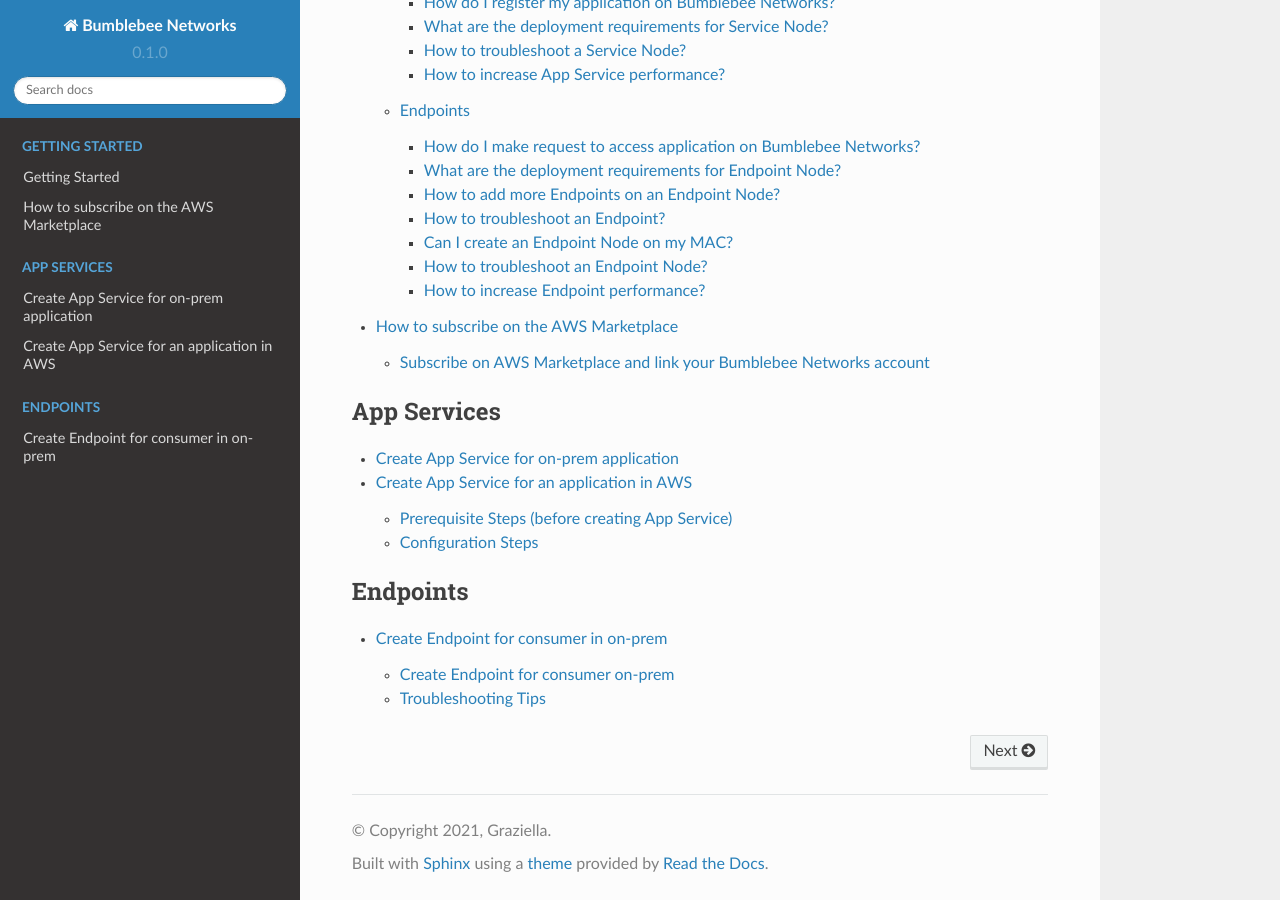
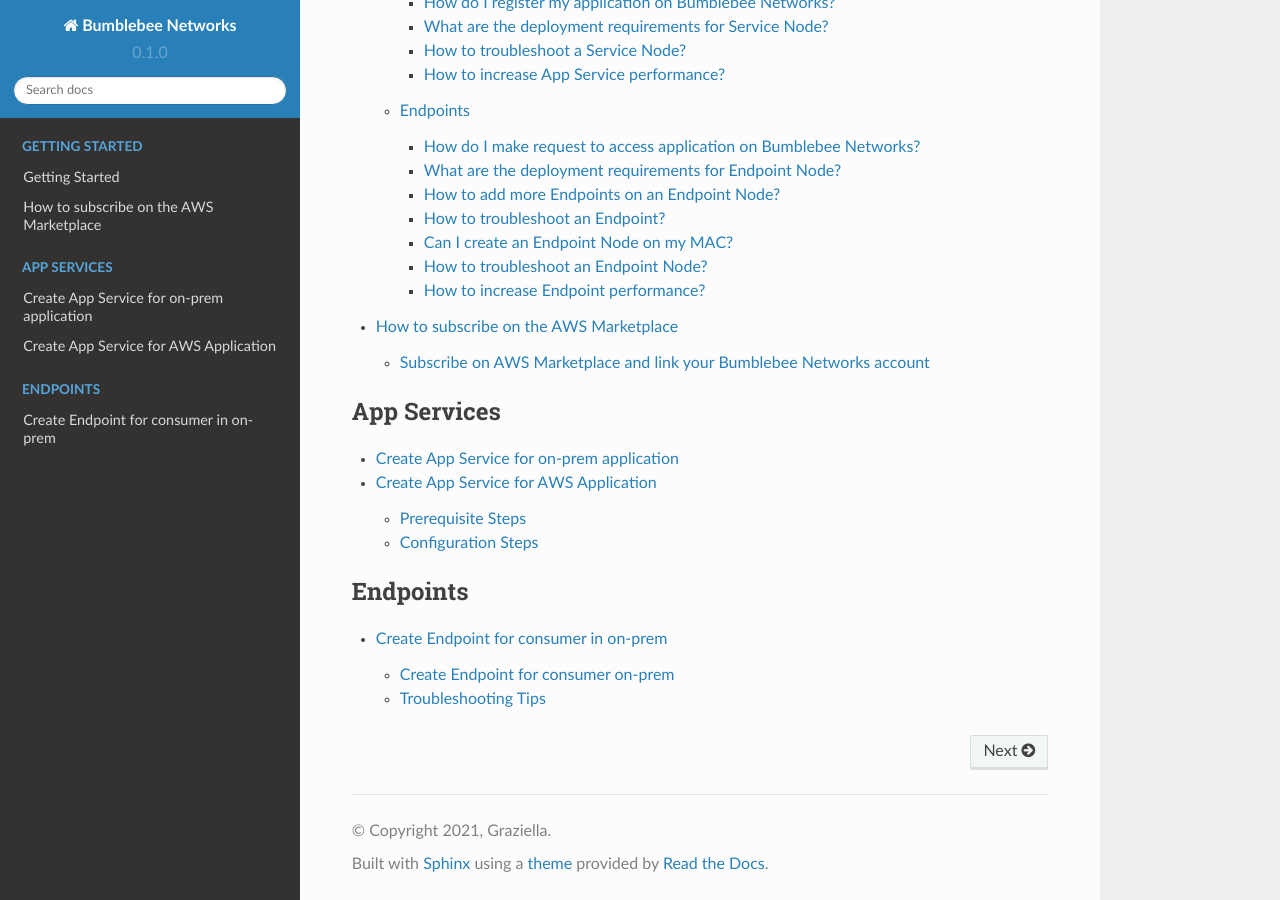
Before and after one commit to sherrywei-bumblebee/bumblebee-docs, a Sphinx documentation site: the page built from docs/source/index.rst, in a window 1280 px wide and 900 px high, scrolled down 750 px. Built offline with Sphinx 7.4.7 and the Read the Docs theme 2.0.0, drawn with Linux system fonts in a browser that asks for light colours; pages that are not in the unit, such as notebooks, are missing from menus.

Commit message:
add app service aws

```diff
--- a/docs/source/AppService/create_app_service_aws.rst
+++ b/docs/source/AppService/create_app_service_aws.rst
@@ -1,17 +1,17 @@
 =========================================================
-Create App Service for an application in AWS
+Create App Service for AWS Application
 =========================================================
 
 This document shows you how to create a Bumblebee Networks App Service for applications in AWS.
 
 
-(To create an App Service for an on-prem application, follow the instructions `here <https://bumblebee-networks-bumblebee-docs.readthedocs-hosted.com/en/latest/AppService/create_app_service_onprem.html>`_)
+To create an App Service for an on-prem application, follow the instructions `here <https://bumblebee-networks-bumblebee-docs.readthedocs-hosted.com/en/latest/AppService/create_app_service_onprem.html>`_.
 
 
-Prerequisite Steps (before creating App Service)
+Prerequisite Steps
 ===================================================
 
-1. **Setup AWS endpoint service**. The mechanism of connecting consumers of Bumblebee Network platform to applications in AWS is to use the native AWS endpoint service as the intermediary of your application, as shown below. You need to front end your application with an AWS endpoint service. Click to learn on how to `Configure an AWS endpoint service.<https://docs.aws.amazon.com/vpc/latest/privatelink/configure-endpoint-service.html>`_
+1. **Setup AWS endpoint service**. The mechanism of connecting consumers of Bumblebee Network platform to applications in AWS is to use the native AWS endpoint service as the intermediary of your application, as shown below. You need to front end your application with an AWS endpoint service. Click to learn on how to `Configure an AWS endpoint service. <https://docs.aws.amazon.com/vpc/latest/privatelink/configure-endpoint-service.html>`_
 #. **Grant access from Bumblebee Networks**. Grant access to Bumblebee Networks to connect to the AWS endpoint service by following the instruction here.
 
 |cloud-app|
@@ -52,8 +52,8 @@
 
 
 
-.. |cloud-app] image:: media/cloud-app.png
-    :scale: 50%
+.. |cloud-app| image:: media/cloud-app.png
+    :scale: 30%
 
 .. |copy_service_name| image:: media/copy_service_name.png
-    :scale: 50%
+    :scale: 30%
```
